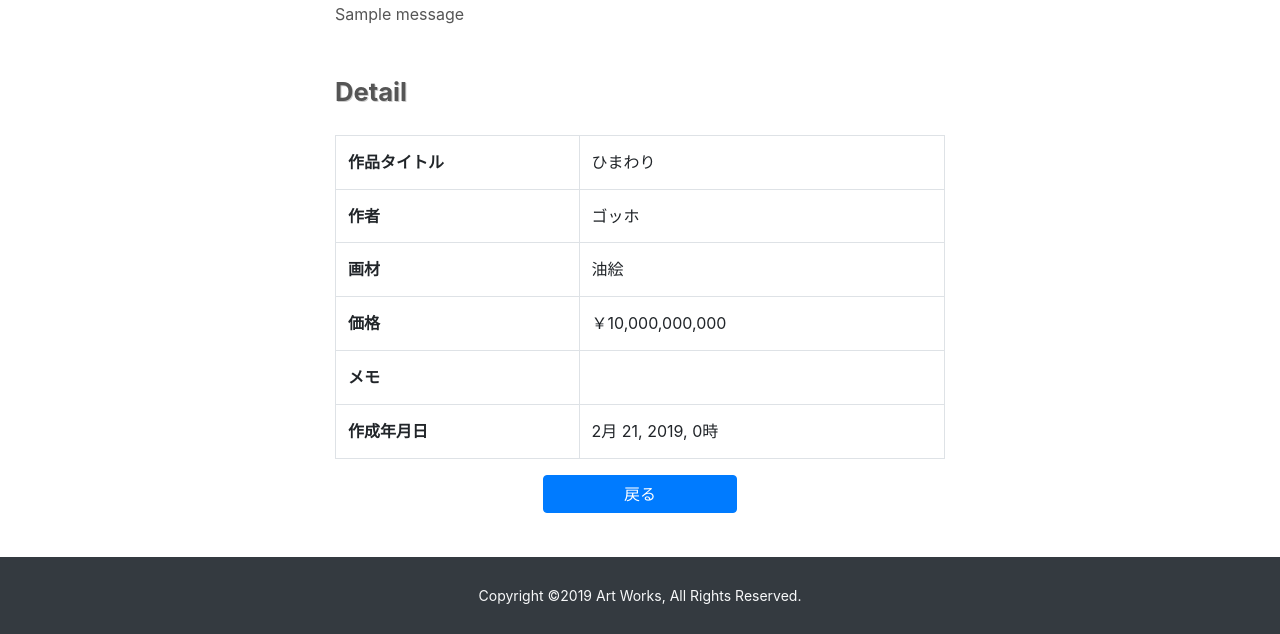
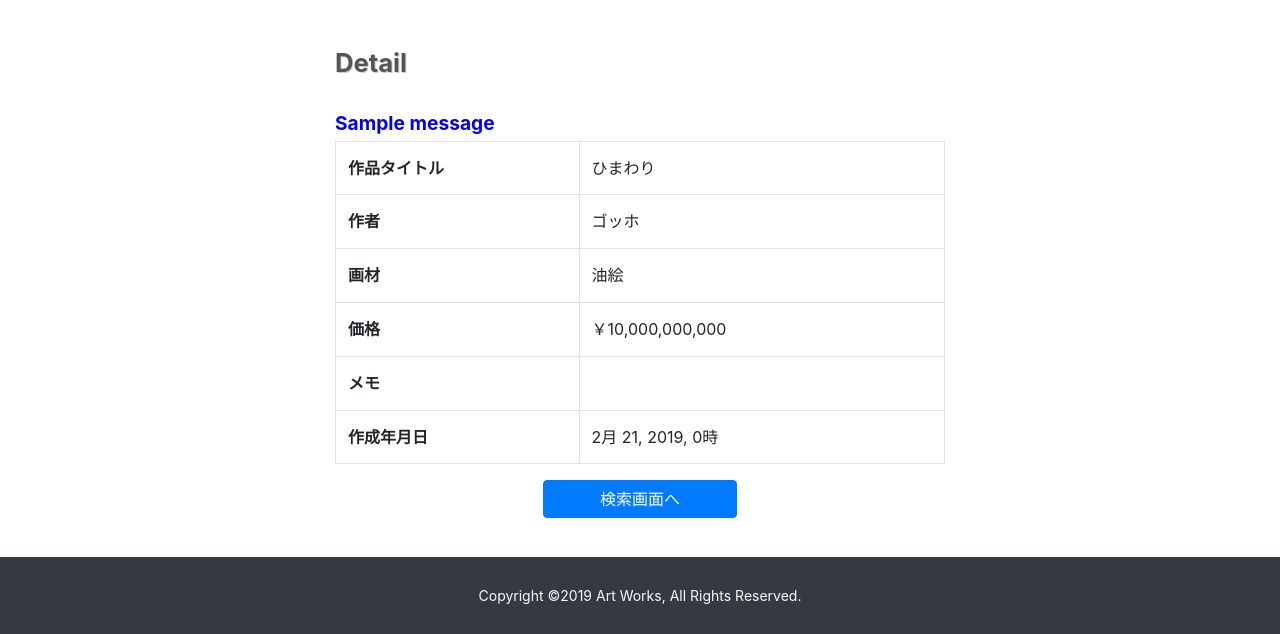
Before and after one commit to kzmrt/art, a Django app: page /works/1/ in a window 1280 px wide. Shown: the part 166-800 px from the top of the page. Run offline with Django 3.2, Linux system fonts and the light colour scheme; a user stored in the database is signed in; data comes from the database, SQL or seed files in the repository; both versions use the stored data as it was after the commit; tables that the repository leaves empty hold one stand-in row (values such as "Sample post"); one stand-in notice (Sample message) is shown; parts of the project's set-up code (start-up, migrations or seed data) failed here and were passed over; some libraries are stand-ins or nearby versions.

Commit message:
登録後に詳細画面にリダイレクト。

```diff
--- a/works/templates/works/detail.html
+++ b/works/templates/works/detail.html
@@ -3,15 +3,17 @@
 {% block content %}
 <div class="col-lg-6 offset-lg-3">
 
+    <h1>Detail</h1>
+
     {% if messages %}
     <ul class="messages">
         {% for message in messages %}
-        <li{% if message.tags %} class="{{ message.tags }}"{% endif %}>{{ message }}</li>
+            <li{% if message.tags %} class="{{ message.tags }}"{% endif %}>
+                <h2 class="info-msg">{{ message }}</h2>
+            </li>
         {% endfor %}
     </ul>
     {% endif %}
-
-    <h1>Detail</h1>
 
     <table class="table table-hover table-bordered">
         <tbody>
@@ -44,7 +46,7 @@
 
     <section>
         <div class="col-12">
-            <button type="submit" class="btn btn-primary btn-block col-4 mx-auto" onClick="javascript:history.back();">戻る</button>
+            <a class="btn btn-primary btn-block col-4 mx-auto" href="{% url 'works:index' %}" role="button">検索画面へ</a>
         </div>
     </section>
 
--- a/works/views.py
+++ b/works/views.py
@@ -163,15 +163,13 @@ class DetailView(TestMixin1, generic.DetailView):
     template_name = 'works/detail.html'
 
 
-class CreateView(generic.CreateView):
+class CreateView(LoginRequiredMixin, generic.CreateView):
     # 登録画面
     model = Work
     form_class = WorkForm
-    # success_url = reverse_lazy('works:index')
-    # success_url = reverse_lazy('works:detail', kwargs={'pk': pk})
 
-    def get_success_url(self): # TODO: 詳細画面にリダイレクトする。
-        return reverse('works:detail', kwargs={'pk': self.kwargs['pk']})
+    def get_success_url(self):  # 詳細画面にリダイレクトする。
+        return reverse('works:detail', kwargs={'pk': self.object.pk})
 
     def get_form_kwargs(self, *args, **kwargs):
         form_kwargs = super().get_form_kwargs(*args, **kwargs)
@@ -182,7 +180,7 @@ class CreateView(generic.CreateView):
         # if not form.instance.author_id: # 制作者が未選択の場合
         #     form.instance.author_id = self.request.user.id
         result = super().form_valid(form)
-        messages.success(self.request, '登録しました。')
+        messages.success(self.request, '作品情報を登録しました。')
         return result
 
     def form_invalid(self, form):
```
Also changed, not shown: db.sqlite3.
